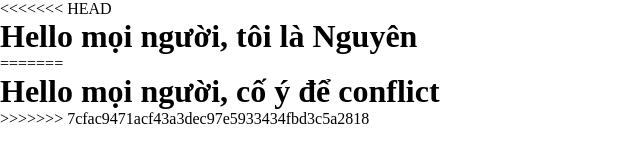
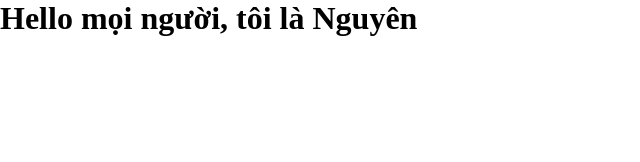
Before and after one commit to pbn1801/github-test, a plain HTML site: page index.html in a window 1280 px wide. Shown: the whole page, without its empty margins (0-640 px from the left). Drawn offline with Linux system fonts and the light colour scheme.

```diff
--- a/index.html
+++ b/index.html
@@ -7,10 +7,6 @@
     <link rel="stylesheet" href="style.css">
 </head>
 <body>
-<<<<<<< HEAD
     <h1>Hello mọi người, tôi là Nguyên</h1>
-=======
-    <h1>Hello mọi người, cố ý để conflict</h1>
->>>>>>> 7cfac9471acf43a3dec97e5933434fbd3c5a2818
 </body>
 </html>
```
